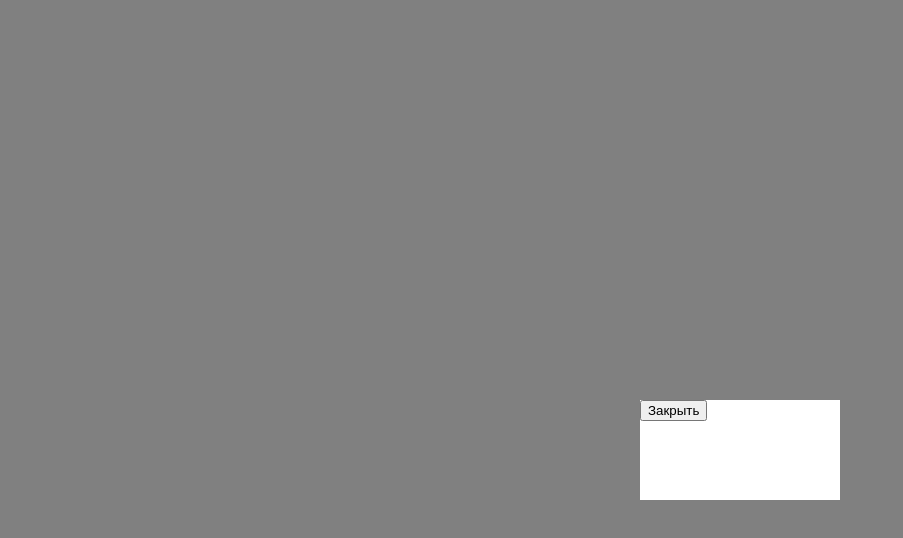
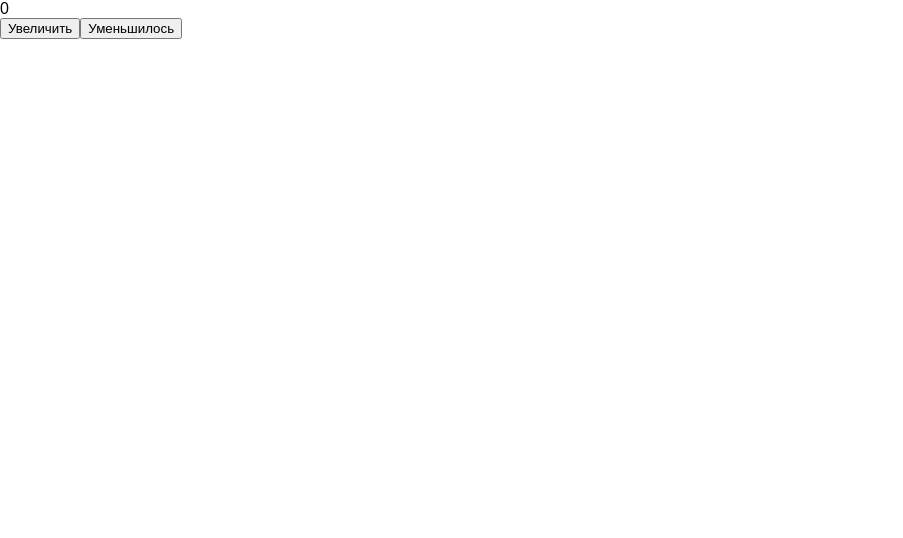
Before and after one commit to Anton102967/new-app2, a React (Vite) app: page / in a window 1280 px wide. Shown: the top 538 px of the page, without its empty margins (0-903 px from the left). Built offline with nearby package versions, Linux system fonts and the light colour scheme.

Commit message:
Практика

```diff
--- a/src/App.jsx
+++ b/src/App.jsx
@@ -1,12 +1,13 @@
-import {Modal_Two} from "./components/Test.jsx";
+import {Moment_Moldovan} from "./components/Test.jsx";
 import {useState} from "react";
 
 function App() {
-    const [state, setState] = useState(true);
+    const [count, setCount] = useState(0);
     return (
         <>
-            <button onClick={() => setState(true)}>Открыть модальное окно</button>
-            <Modal_Two isOpen={state} onClose={() => setState(false)} />
+            <Moment_Moldovan state={count}/>
+            <button onClick={() =>  setCount(prev => prev + 1)}>Увеличить</button>
+            <button onClick={() =>  setCount(prev => prev - 1)}>Уменьшилось</button>
         </>
     )
 }
--- a/src/components/Test.jsx
+++ b/src/components/Test.jsx
@@ -938,3 +938,23 @@ export function Modal_Two({isOpen, onClose, children}) {
         , document.body
     )
 }
+
+export function Moment_Moldovan({state}) {
+    const [prevCount, setPrevCount] = useState(state);
+    const [boleanString, setBoleanString ] = useState(null);
+    const message = boleanString ? 'Число увеличилось' : 'Число уменьшелось'
+
+
+    if(state !== prevCount) {
+        setPrevCount(state);
+        setBoleanString(state > prevCount);
+        console.log(state, prevCount);
+    }
+
+    return (
+        <div>
+            {state}
+            {boleanString !== null && message}
+        </div>
+    )
+}
--- a/src/styles/style_modal.css
+++ b/src/styles/style_modal.css
@@ -62,6 +62,7 @@
     height: 100px;
     left: 50%;
     top: 50%;
+    transform: translate(-50%, -50%);
     z-index: 2;
     background: #fff;
 }
```
